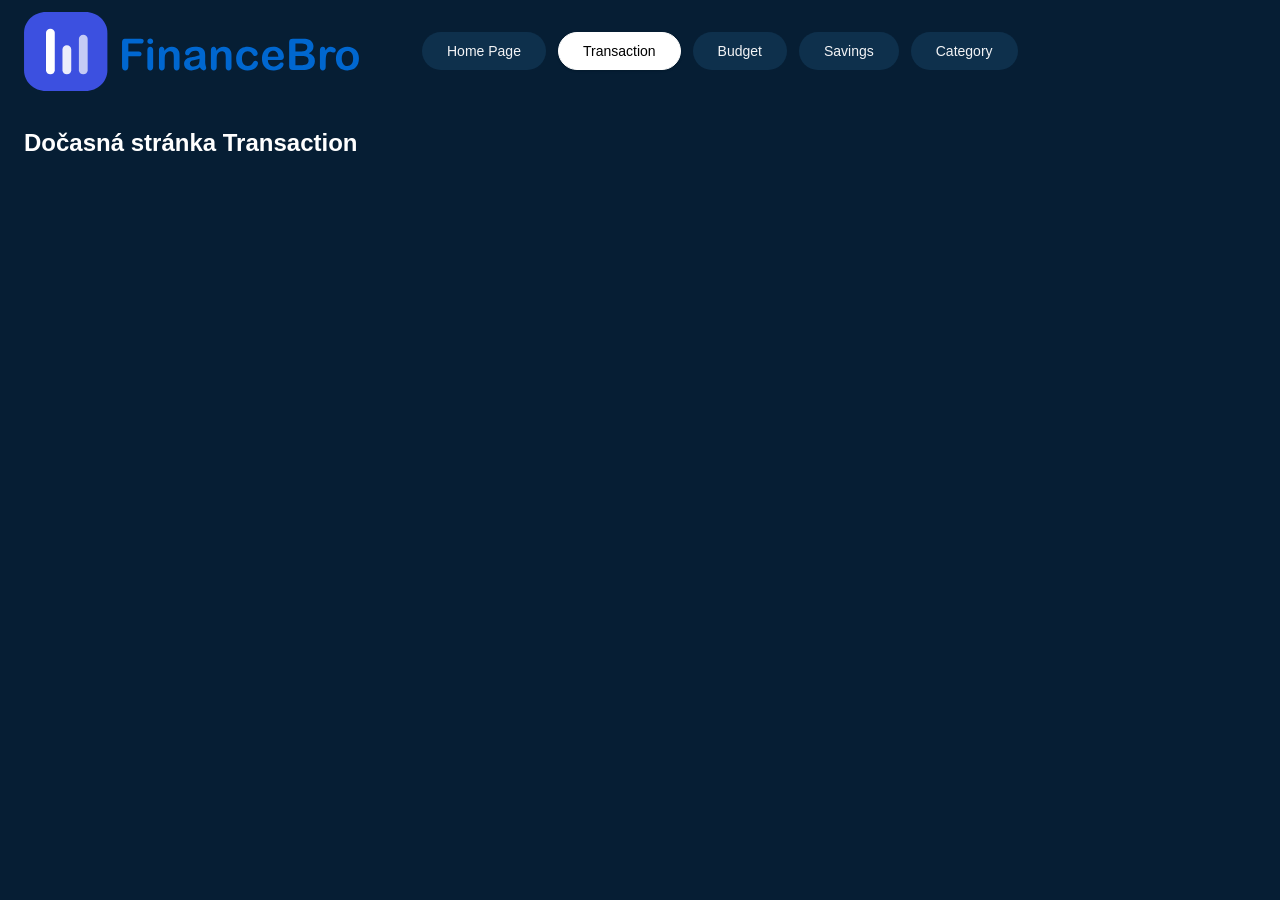
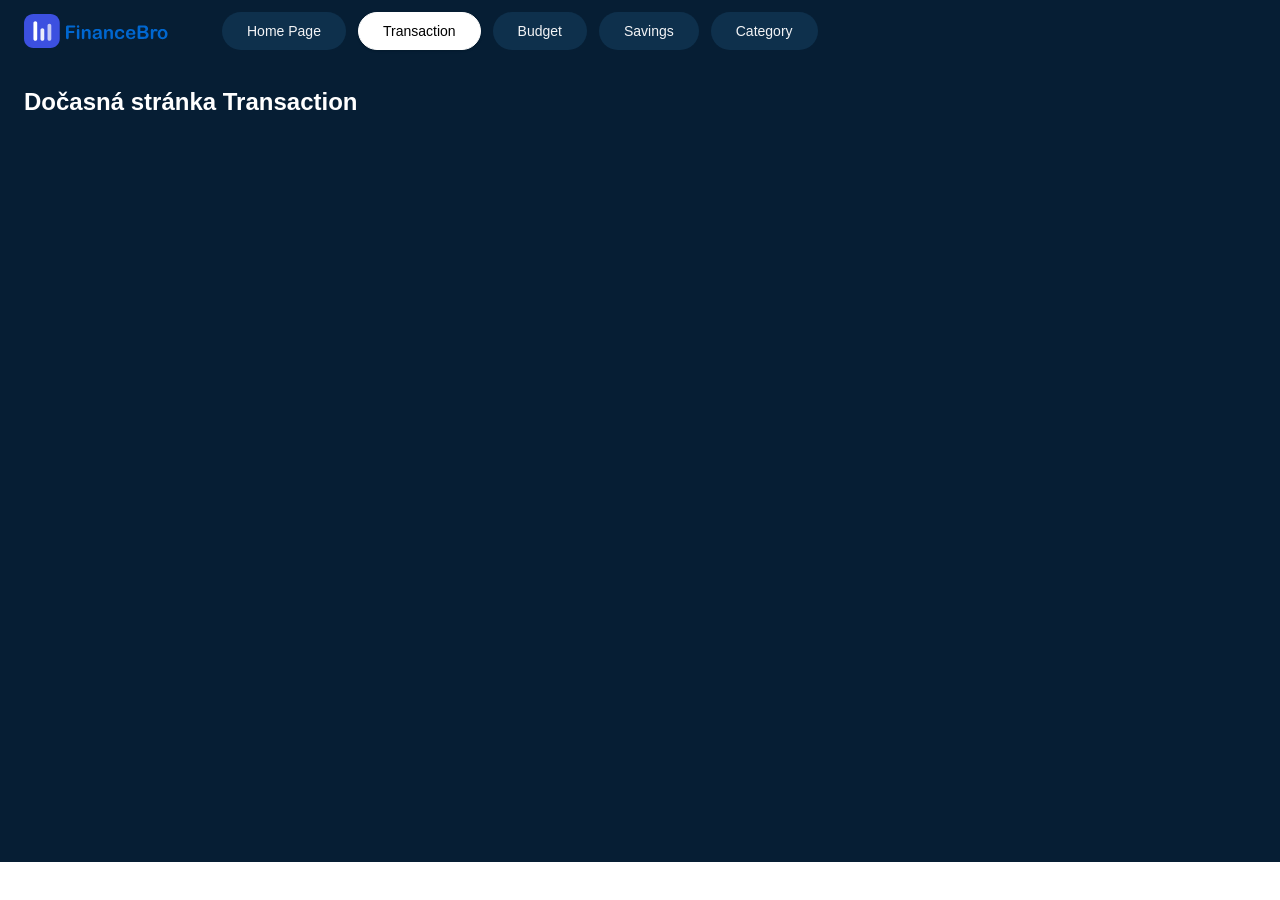
Before and after one commit to Dang-Duong/finance-bro, a Next.js app: page /transaction in a window 1280 px wide. Shown: the top 900 px of the page. After the commit the page ends 862 px from the top, so only its background shows below. Built offline with nearby package versions, Linux system fonts and the light colour scheme; sample sign-in values are in the browser's storage.

Commit message:
Zmenšení logo na které jsem zamoměl

```diff
--- a/app/components/Navbar.tsx
+++ b/app/components/Navbar.tsx
@@ -27,8 +27,8 @@ export default function Navbar() {
         <Image
           src="/logo.svg"
           alt="FinanceBro logo"
-          width={350}
-          height={350}
+          width={150}   // reduced from 350
+          height={150}
           priority
         />
 
```
